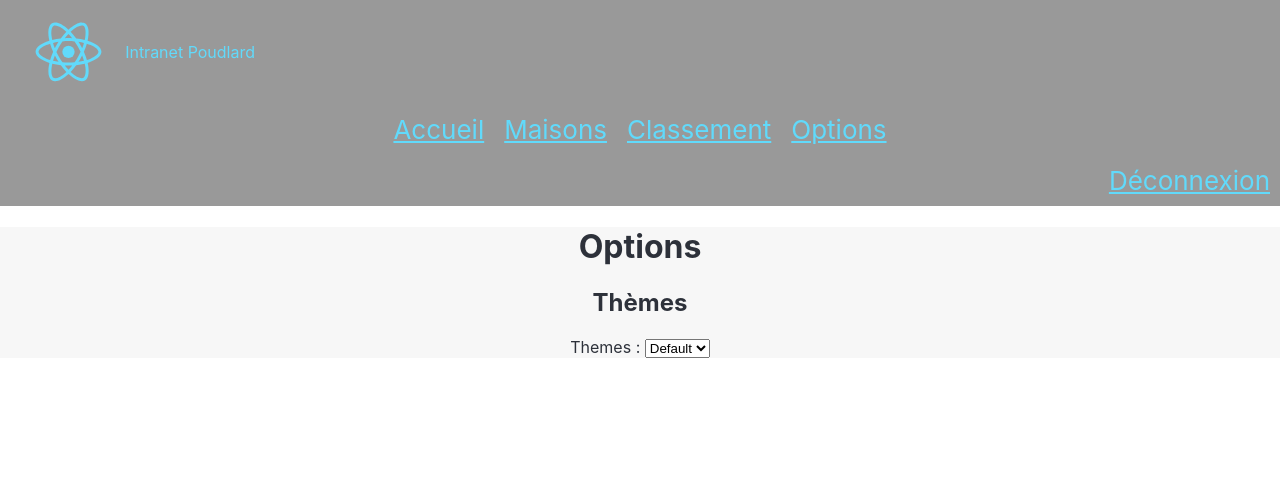
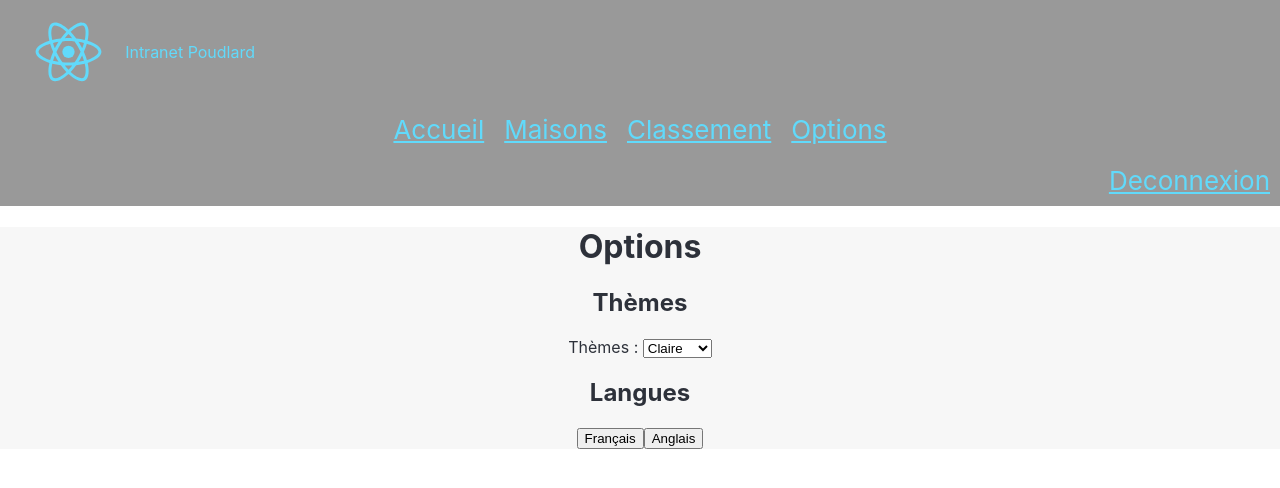
Before and after one commit to warouss/react-poudlard, a React (Create React App) app: page /options in a window 1280 px wide. Shown: the top 488 px of the page. Built offline with nearby package versions, Linux system fonts and the light colour scheme; sample sign-in values are in the browser's storage.

Commit message:
internationalisation : i18n, i18next, react-i18next, useTranslation

```diff
--- a/package.json
+++ b/package.json
@@ -7,9 +7,12 @@
     "@testing-library/react": "^11.1.0",
     "@testing-library/user-event": "^12.1.10",
     "axios": "^0.21.1",
+    "i18n": "^0.13.3",
+    "i18next": "^20.3.5",
     "prop-types": "^15.7.2",
     "react": "^17.0.2",
     "react-dom": "^17.0.2",
+    "react-i18next": "^11.11.4",
     "react-router-dom": "^5.2.0",
     "react-scripts": "4.0.3",
     "styled-components": "^5.3.0",
--- a/src/components/Header.js
+++ b/src/components/Header.js
@@ -1,5 +1,6 @@
 import React, { useState, useEffect, useCallback } from 'react';
 import { useHistory } from 'react-router-dom';
+import { useTranslation } from 'react-i18next';
 import './Header.css';
 import logo from '../logo.svg';
 import MenuButton from './MenuButton';
@@ -8,6 +9,7 @@ import { PropTypes } from 'prop-types';
 const Header = ({ label }) => {
   const [isToken, setIsToken] = useState(false);
   const history = useHistory();
+  const { t } = useTranslation();
 
   useEffect(() => {
     setIsToken(!!localStorage.getItem('token'));
@@ -32,24 +34,27 @@ const Header = ({ label }) => {
         <div className='menu'>
           <div className='left-header'>
             <MenuButton
-              label='Accueil'
+              label={t('header.home')}
               onClick={() => handleLocation('/home')}
             ></MenuButton>
             <MenuButton
-              label='Maisons'
+              label={t('header.houses')}
               onClick={() => handleLocation('/students/gryffindor')}
             ></MenuButton>
             <MenuButton
-              label='Classement'
+              label={t('header.ranking')}
               onClick={() => handleLocation('/ranking')}
             ></MenuButton>
             <MenuButton
-              label='Options'
+              label={t('header.options')}
               onClick={() => handleLocation('/options')}
             ></MenuButton>
           </div>
           <div className='right-header'>
-            <MenuButton label='Déconnexion' onClick={logout}></MenuButton>
+            <MenuButton
+              label={t('header.disconnect')}
+              onClick={logout}
+            ></MenuButton>
           </div>
         </div>
       ) : null}
--- /dev/null
+++ b/src/config/i18n.js
@@ -0,0 +1,22 @@
+import i18n from 'i18next';
+import { initReactI18next } from 'react-i18next';
+// import en from './translations/en';
+// import fr from './translations/fr';
+import en from './locales/en';
+import fr from './locales/fr';
+
+const resources = {
+  en,
+  fr,
+};
+
+i18n.use(initReactI18next).init({
+  resources,
+  lng: 'fr',
+  fallbackLng: 'en',
+  interpolation: {
+    escapeValue: false,
+  },
+});
+
+export default i18n;
--- /dev/null
+++ b/src/config/locales/en.json
@@ -0,0 +1,31 @@
+{
+  "translation": {
+    "header": {
+      "home": "Home",
+      "houses": "Houses",
+      "ranking": "Ranking",
+      "options": "Options",
+      "disconnect": "Log Out"
+    },
+    "home": {
+      "title": "Welcome page"
+    },
+    "houses": {
+      "title": "Students of the {{name}} house"
+    },
+    "ranking": {
+      "title": "Ranking",
+      "house": "House",
+      "score": "Score"
+    },
+    "options": {
+      "title": "Options",
+      "themes": "Themes",
+      "clear": "Clear",
+      "dark": "Dark",
+      "languages": "Languages",
+      "french": "French",
+      "english": "English"
+    }
+  }
+}
--- /dev/null
+++ b/src/config/locales/fr.json
@@ -0,0 +1,31 @@
+{
+  "translation": {
+    "header": {
+      "home": "Accueil",
+      "houses": "Maisons",
+      "ranking": "Classement",
+      "options": "Options",
+      "disconnect": "Deconnexion"
+    },
+    "home": {
+      "title": "Page d'accueil"
+    },
+    "houses": {
+      "title": "Elèves de la maison {{name}}"
+    },
+    "ranking": {
+      "title": "Classement",
+      "house": "Maison",
+      "score": "Score"
+    },
+    "options": {
+      "title": "Options",
+      "themes": "Thèmes",
+      "clear": "Claire",
+      "dark": "Sombre",
+      "languages": "Langues",
+      "french": "Français",
+      "english": "Anglais"
+    }
+  }
+}
--- a/src/index.js
+++ b/src/index.js
@@ -2,6 +2,8 @@ import React from 'react';
 import ReactDOM from 'react-dom';
 import './index.css';
 import App from './App';
+import './config/i18n';
+
 import reportWebVitals from './reportWebVitals';
 
 ReactDOM.render(
--- a/src/pages/Home.js
+++ b/src/pages/Home.js
@@ -1,12 +1,15 @@
 import React from 'react';
+import { useTranslation } from 'react-i18next';
 import Layout from './Layout';
 import Counter from './../components/Counter';
 import './Home.css';
 
 const Home = () => {
+  const { t } = useTranslation();
+
   return (
     <Layout>
-      <h1>Page accueil</h1>
+      <h1>{t('home.title')}</h1>
       <div className='counters'>
         <Counter label='gryffindor'></Counter>
         <Counter label='slytherin'></Counter>
--- a/src/pages/Options.js
+++ b/src/pages/Options.js
@@ -2,30 +2,39 @@ import React, { useContext } from 'react';
 import Layout from './Layout';
 import { ThemeContext } from './../context/ThemeContext';
 import './Options.css';
+import { useTranslation } from 'react-i18next';
 
 const Options = () => {
   const [state, dispatch] = useContext(ThemeContext);
+  const { t, i18n } = useTranslation();
 
   return (
     <Layout>
       <div className='options'>
-        <h1>Options</h1>
-        <h2>Thèmes</h2>
+        <h1>{t('options.title')}</h1>
+        <h2>{t('options.themes')}</h2>
         <p>
-          <label htmlFor='themes'>Themes : </label>
+          <label htmlFor='themes'>{t('options.themes')} : </label>
           <select
             id='themes'
             value={state.currentTheme.name}
             onChange={(event) => dispatch({ type: event.target.value })}
           >
             <option key='clear' value='clear'>
-              Default
+              {t('options.clear')}
             </option>
             <option key='dark' value='dark'>
-              Dark
+              {t('options.dark')}
             </option>
           </select>
         </p>
+        <h2>{t('options.languages')}</h2>
+        <button onClick={() => i18n.changeLanguage('fr')}>
+          {t('options.french')}
+        </button>
+        <button onClick={() => i18n.changeLanguage('en')}>
+          {t('options.english')}
+        </button>
       </div>
     </Layout>
   );
--- a/src/pages/Ranking.js
+++ b/src/pages/Ranking.js
@@ -1,4 +1,5 @@
 import React, { useState, useEffect, useContext } from 'react';
+import { useTranslation } from 'react-i18next';
 import Layout from './Layout';
 import { CounterContext } from './../context/CounterContext';
 import './Ranking.css';
@@ -6,6 +7,7 @@ import './Ranking.css';
 const Ranking = () => {
   const [state] = useContext(CounterContext);
   const [arrayCounter, setArrayCounter] = useState(null);
+  const { t } = useTranslation();
 
   const toArray = (obj) => {
     const sortable = [];
@@ -26,13 +28,13 @@ const Ranking = () => {
   return (
     <Layout>
       <div className='ranking'>
-        <h1>Classement</h1>
+        <h1>{t('ranking.title')}</h1>
         {arrayCounter ? (
           <table>
             <thead>
               <tr>
-                <th>House</th>
-                <th>Score</th>
+                <th>{t('ranking.house')}</th>
+                <th>{t('ranking.score')}</th>
               </tr>
             </thead>
             <tbody>
--- a/src/pages/Students.js
+++ b/src/pages/Students.js
@@ -1,12 +1,14 @@
 import React, { useState, useEffect, useCallback } from 'react';
 import { useParams, Link } from 'react-router-dom';
 import axios from 'axios';
+import { useTranslation } from 'react-i18next';
 import Layout from './Layout';
 import './Students.css';
 
 const Students = () => {
   const { house } = useParams();
   const [students, setStudents] = useState([]);
+  const { t } = useTranslation();
 
   const getStudents = useCallback(() => {
     console.log('getStudents fror house : ', house);
@@ -22,6 +24,10 @@ const Students = () => {
         console.error(err);
       });
   });
+
+  const capitalize = (string) => {
+    return string.charAt(0).toUpperCase() + string.slice(1);
+  };
 
   useEffect(() => {
     getStudents();
@@ -43,7 +49,7 @@ const Students = () => {
           Hufflepuff
         </Link>
       </div>
-      <h1>Elèves de la maison {house}</h1>
+      <h1>{t('houses.title', { name: capitalize(house) })}</h1>
       {students ? (
         students.map((student) => <p key={student.name}>{student.name}</p>)
       ) : (
```
Also changed, not shown: 1 other file (tests, documents, lock files or other folders).
